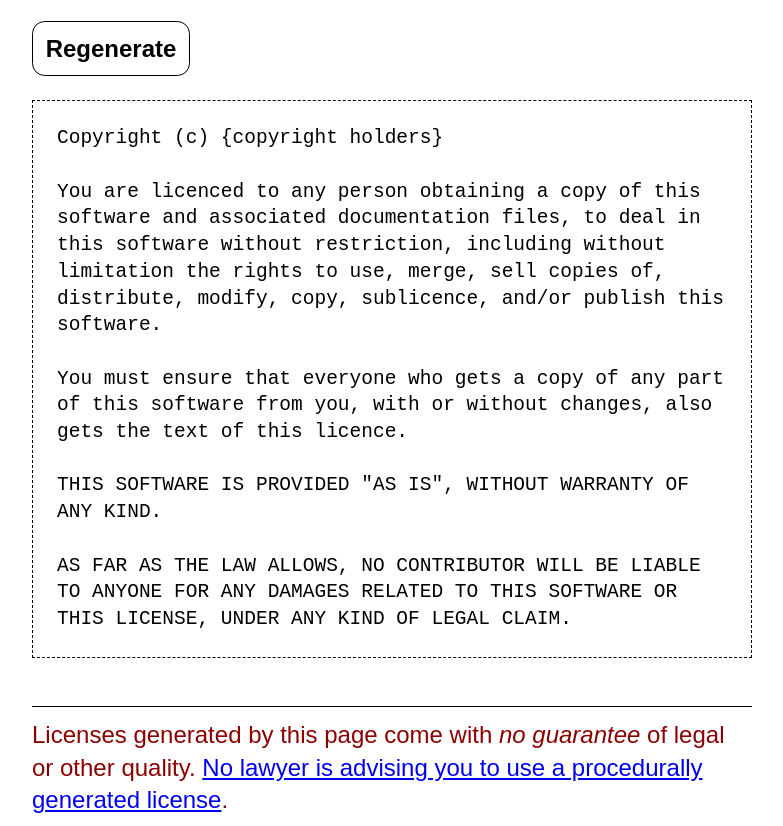
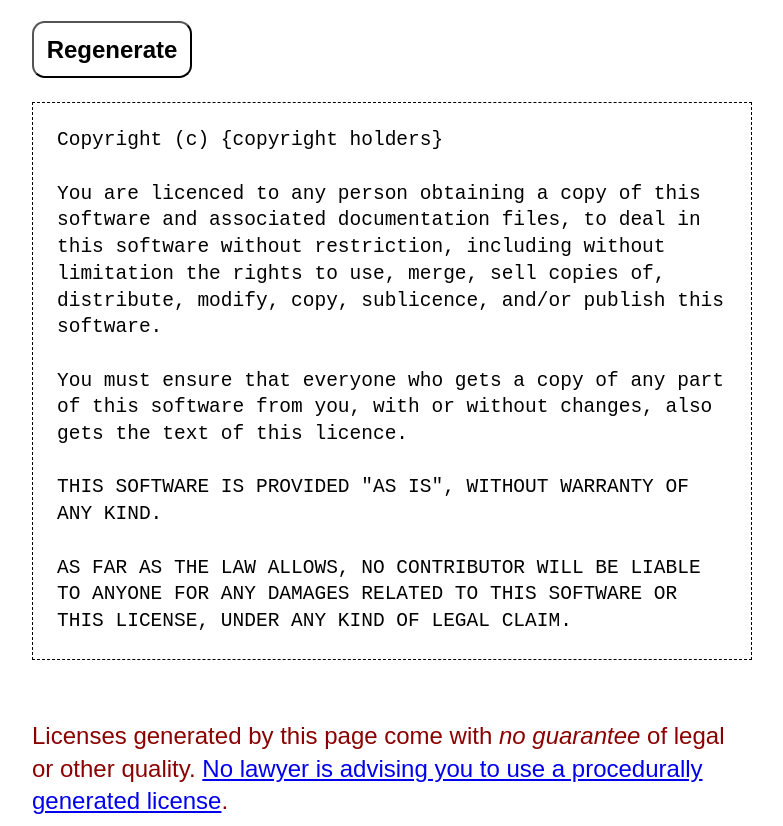
Before and after one commit to berneout/dicelicense.com, a website: page index.html in a window 1280 px wide. Shown: the part 166-992 px from the top of the page, without its empty margins (248-1031 px from the left). Drawn offline with Linux system fonts and the light colour scheme.

Commit message:
Remove footer border

```diff
--- a/styles.css
+++ b/styles.css
@@ -12,7 +12,6 @@ footer[role=contentinfo] {
 }
 
 footer[role=contentinfo] {
-  border-top: 1px solid black;
   color: darkred;
   margin-top: 2rem;
   padding-top: 0.5rem;
@@ -28,7 +27,6 @@ pre {
 button {
   background: white;
   border-radius: 1ex;
-  border: 1px solid black;
   cursor: pointer;
   font-size: 100%;
   font-weight: bold;
```
Also changed, not shown: 1 other file.
